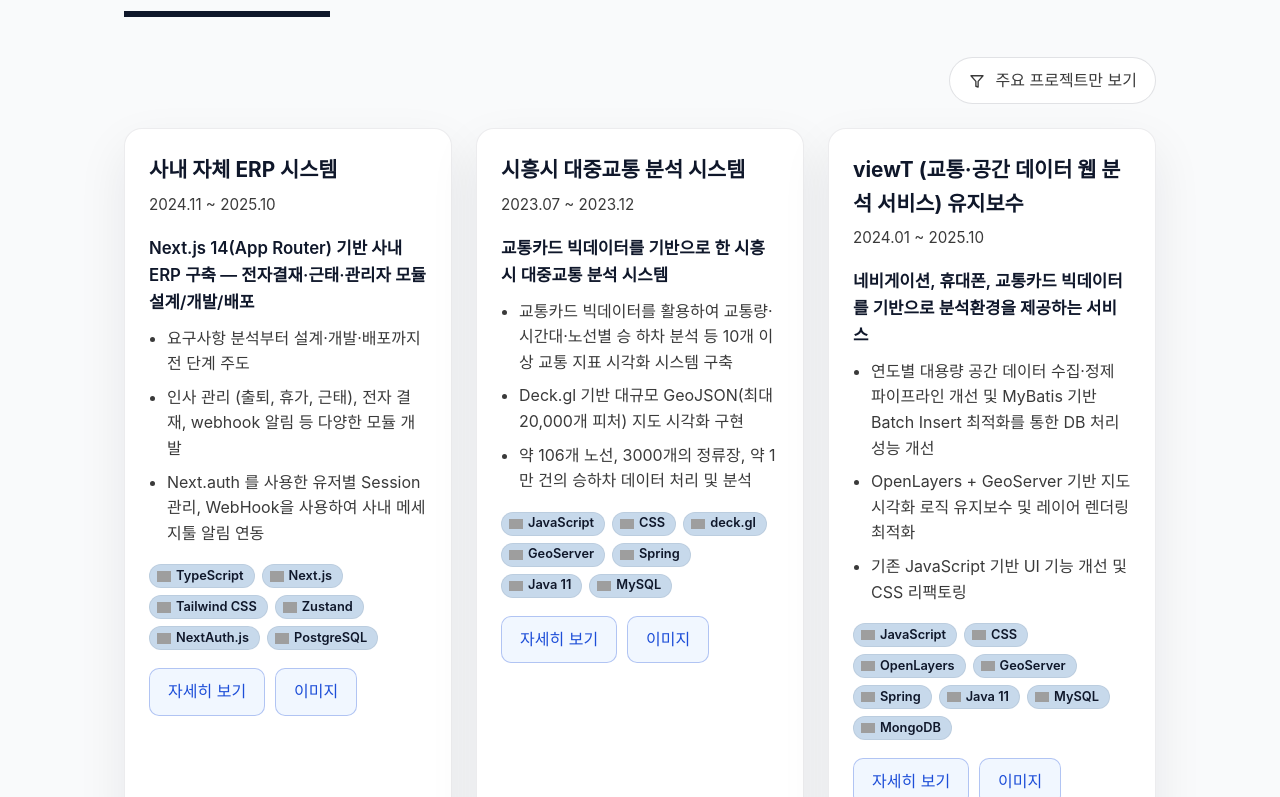
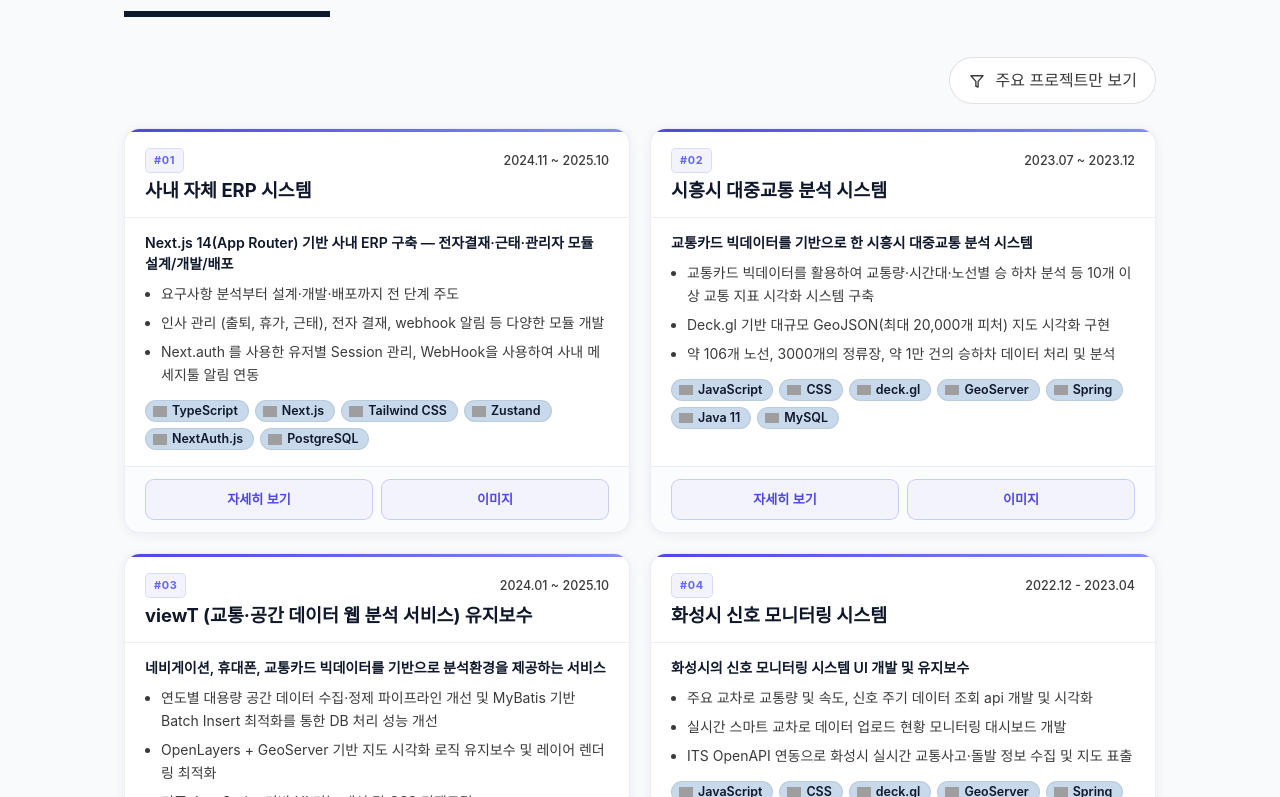
Before and after one commit to parkjh97/jpark-portfolio, a React (Vite) app in the folder my-portfolio/: page / in a window 1280 px wide. Shown: the part 2463-3260 px from the top of the page. Built offline with nearby package versions, Linux system fonts and the light colour scheme; grey boxes are pictures that could not be loaded.

Commit message:
css수정 1

```diff
--- a/my-portfolio/src/sections/ProjectsSection.css
+++ b/my-portfolio/src/sections/ProjectsSection.css
@@ -45,55 +45,109 @@
 
 .projects-grid {
   display: grid;
-  grid-template-columns: repeat(auto-fit, minmax(320px, 1fr));
-  gap: 24px;
+  grid-template-columns: repeat(auto-fit, minmax(340px, 1fr));
+  gap: 20px;
 }
 
+/* ── 카드 기본 ───────────────────────────────── */
 .project-card {
   display: flex;
   flex-direction: column;
-  gap: 18px;
-  padding: 24px;
-  border-radius: 18px;
+  gap: 0;
+  border-radius: 16px;
   background: #ffffff;
-  border: 1px solid var(--border-subtle);
-  box-shadow: 0 20px 50px rgba(15, 23, 42, 0.08);
+  border: 1px solid rgba(99, 102, 241, 0.12);
+  box-shadow: 0 2px 12px rgba(15, 23, 42, 0.06);
+  overflow: hidden;
+  transition: transform 0.22s ease, box-shadow 0.22s ease, border-color 0.22s ease;
 }
 
+.project-card:hover {
+  transform: translateY(-3px);
+  box-shadow: 0 16px 40px rgba(79, 70, 229, 0.12);
+  border-color: rgba(99, 102, 241, 0.3);
+}
+
+/* 상단 accent 라인 */
+.project-card::before {
+  content: "";
+  display: block;
+  height: 3px;
+  background: linear-gradient(90deg, #4f46e5 0%, #818cf8 100%);
+  flex-shrink: 0;
+}
+
+/* ── 헤더 ────────────────────────────────────── */
 .project-card__header {
+  padding: 16px 20px 14px;
   display: flex;
   flex-direction: column;
   gap: 6px;
 }
 
-.project-card__header h4 {
-  font-size: 1.3rem;
+.project-card__meta {
+  display: flex;
+  align-items: center;
+  justify-content: space-between;
+  gap: 8px;
+}
+
+.project-card__index {
+  font-size: 0.68rem;
   font-weight: 700;
-  color: var(--text-strong);
+  letter-spacing: 0.06em;
+  color: #6366f1;
+  background: rgba(99, 102, 241, 0.08);
+  border: 1px solid rgba(99, 102, 241, 0.18);
+  border-radius: 5px;
+  padding: 2px 8px;
+  line-height: 1.7;
 }
 
 .project-card__period {
-  font-size: 0.95rem;
+  font-size: 0.78rem;
   color: var(--text-muted);
+  font-weight: 500;
+}
+
+.project-card__header h4 {
+  font-size: 1.15rem;
+  font-weight: 700;
+  color: var(--text-strong);
+  line-height: 1.3;
+}
+
+/* ── 본문 ────────────────────────────────────── */
+.project-card__body {
+  flex: 1;
+  display: flex;
+  flex-direction: column;
+  gap: 14px;
+  padding: 14px 20px 16px;
+  border-top: 1px solid rgba(15, 23, 42, 0.07);
 }
 
 .project-card__summary h5 {
-  margin: 0 0 10px;
-  font-size: 1.05rem;
+  margin: 0 0 8px;
+  font-size: 0.88rem;
   font-weight: 600;
   color: var(--text-strong);
+  line-height: 1.5;
 }
 
 .project-card__summary ul {
   margin: 0;
-  padding-left: 18px;
+  padding-left: 16px;
   display: flex;
   flex-direction: column;
-  gap: 8px;
+  gap: 6px;
   color: var(--text-muted);
+  font-size: 0.875rem;
+  line-height: 1.65;
 }
 
 .project-card__link a {
+  font-size: 0.82rem;
   font-weight: 600;
   color: var(--primary-col);
   word-break: break-all;
@@ -102,19 +156,20 @@
 .project-card__stack {
   display: flex;
   flex-wrap: wrap;
-  gap: 7px;
+  gap: 6px;
 }
 
+/* ── 기술 칩 ─────────────────────────────────── */
 .project-tech-chip {
   display: inline-flex;
   align-items: center;
   gap: 5px;
-  padding: 4px 10px 4px 7px;
+  padding: 3px 10px 3px 7px;
   border-radius: 999px;
   background: var(--background-alt);
-  border: 1px solid rgba(15, 23, 42, 0.06);
+  border: 1px solid rgba(15, 23, 42, 0.07);
   color: var(--text-strong);
-  font-size: 0.8rem;
+  font-size: 0.78rem;
   font-weight: 600;
   line-height: 1;
   white-space: nowrap;
@@ -138,34 +193,41 @@
   flex-shrink: 0;
 }
 
-.project-card__actions {
+/* ── 푸터 (액션 버튼) ─────────────────────────── */
+.project-card__footer {
   display: flex;
-  gap: 10px;
+  gap: 8px;
+  padding: 12px 20px;
+  border-top: 1px solid rgba(15, 23, 42, 0.07);
+  background: rgba(248, 250, 252, 0.6);
 }
 
-.project-card__actions button {
-  flex: none;
-  padding: 10px 18px;
-  border-radius: 10px;
-  border: 1px dashed rgba(15, 23, 42, 0.16);
-  color: var(--text-muted);
-  background: rgba(15, 23, 42, 0.02);
+.project-card__footer button {
+  flex: 1;
+  padding: 9px 14px;
+  border-radius: 9px;
+  font-size: 0.82rem;
+  font-weight: 600;
+  border: 1px dashed rgba(15, 23, 42, 0.14);
+  color: rgba(15, 23, 42, 0.3);
+  background: transparent;
   cursor: not-allowed;
 }
 
-.project-card__actions button.is-active {
+.project-card__footer button.is-active {
   border-style: solid;
-  border-color: rgba(29, 78, 216, 0.3);
-  color: var(--primary-col);
-  background: rgba(219, 234, 254, 0.4);
+  border-color: rgba(99, 102, 241, 0.28);
+  color: #4f46e5;
+  background: rgba(99, 102, 241, 0.06);
   cursor: pointer;
-  transition: transform 0.2s ease, box-shadow 0.2s ease;
+  transition: background 0.18s ease, box-shadow 0.18s ease, transform 0.18s ease;
 }
 
-.project-card__actions button.is-active:hover,
-.project-card__actions button.is-active:focus-visible {
+.project-card__footer button.is-active:hover,
+.project-card__footer button.is-active:focus-visible {
+  background: rgba(99, 102, 241, 0.12);
+  box-shadow: 0 6px 20px rgba(79, 70, 229, 0.15);
   transform: translateY(-1px);
-  box-shadow: 0 12px 28px rgba(29, 78, 216, 0.18);
 }
 
 .project-readme {
--- a/my-portfolio/src/sections/ProjectsSection.tsx
+++ b/my-portfolio/src/sections/ProjectsSection.tsx
@@ -139,18 +139,23 @@ export function ProjectsSection() {
           </button>
         </div>
         <div className="projects-grid">
-          {projects.map((project) => {
-            /**ReadMe 주석 */
+          {projects.map((project, index) => {
             const hasReadme = Boolean(project.readme);
             const hasImages = Boolean(project.images);
             return (
               <article key={project.id} className="project-card">
                 <header className="project-card__header">
-                  <h4>{project.copy.name}</h4>
+                  <div className="project-card__meta">
+                    <span className="project-card__index">
+                      #{String(index + 1).padStart(2, "0")}
+                    </span>
                     <span className="project-card__period">
                       {project.copy.period}
                     </span>
+                  </div>
+                  <h4>{project.copy.name}</h4>
                 </header>
+                <div className="project-card__body">
                   <div className="project-card__summary">
                     <h5>{project.copy.summary}</h5>
                     <ul>
@@ -171,7 +176,8 @@ export function ProjectsSection() {
                       <ProjectTechChip key={tech} name={tech} />
                     ))}
                   </div>
-                <div className="project-card__actions">
+                </div>
+                <footer className="project-card__footer">
                   <button
                     type="button"
                     className={hasReadme ? "is-active" : undefined}
@@ -198,7 +204,7 @@ export function ProjectsSection() {
                   >
                     {t("projects.ctas.images")}
                   </button>
-                </div>
+                </footer>
               </article>
             );
           })}
```
Lines whose indentation alone changed are shown as unchanged.
